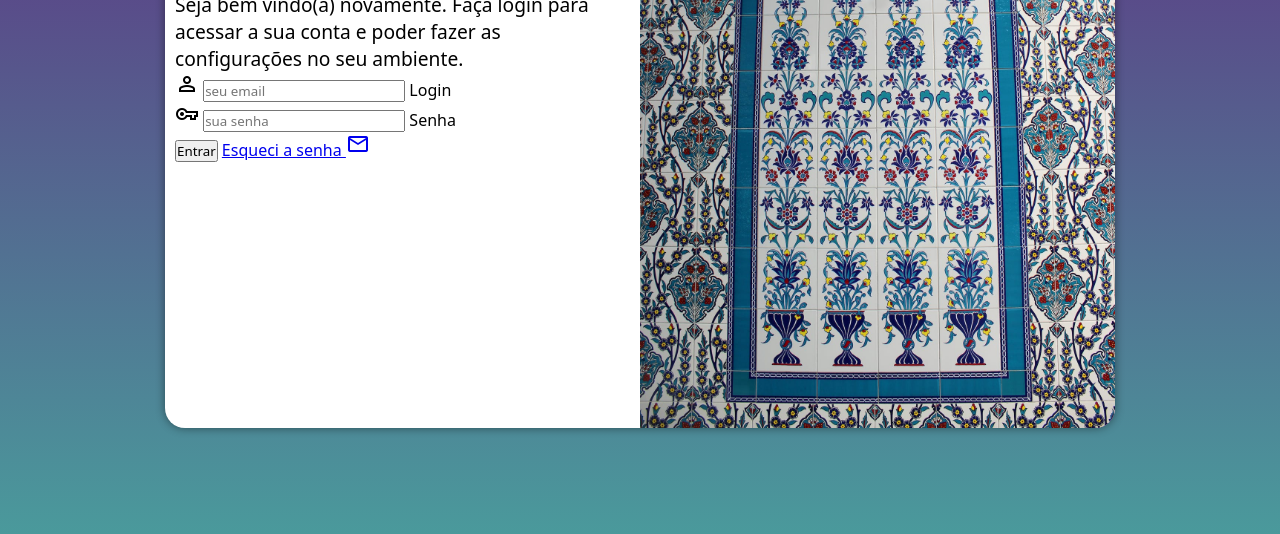
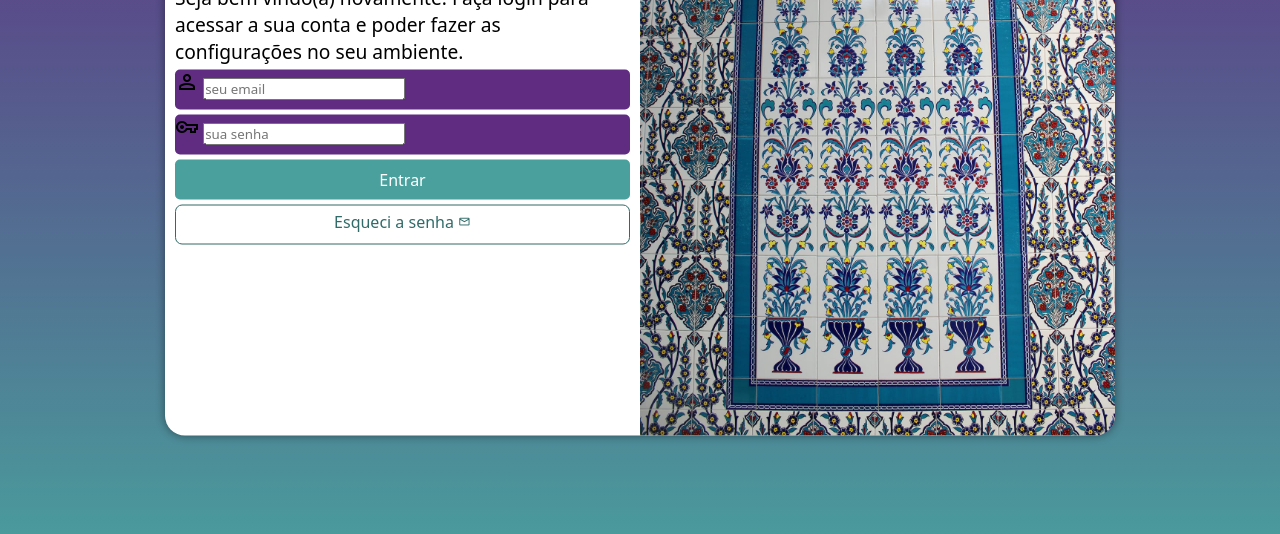
Before and after one commit to Jan-Carneiro/pojeto-login, a plain HTML site: page index.html in a window 1280 px wide. Shown: the part 222-756 px from the top of the page. Drawn offline with nearby package versions, Linux system fonts and the light colour scheme.

Commit message:
atualizando...

```diff
--- a/estilos/style.css
+++ b/estilos/style.css
@@ -35,7 +35,7 @@ section#login{
     transform: translate(-50% , -50%);
     background-color: white;
     width: 250px;
-    height: 500px;
+    height: 515px;
     border-radius: 20px;
     overflow: hidden;
     box-shadow: 0px 0px 10px rgba(0, 0, 0, 0.451);
@@ -65,3 +65,49 @@ div#formulario > h1{
 div#formulario > p{
     font-size: 0.8em;
 }
+
+form > div.campo{
+    background-color:#5f2c82;
+    display: block;
+    width: 100%;
+    height: 40px;
+    border-radius: 5px;
+    margin: 5px 0px;
+}
+div.campo > label{
+    display: none;
+}
+form > input[type=submit]{
+    display: block;
+    font-size: 1em;
+    width: 100%;
+    height: 40px;
+    background-color: #49a09d ;
+    color: white;
+    border: none;
+    border-radius: 5px;
+    cursor: pointer;
+}
+form > input[type=submit]:hover{
+    background-color: #306b69;
+}
+form > a.botao{
+    display: block;
+    text-align: center;
+    font-size: 1em;
+    color: #306b69;
+    width: 100%;
+    height: 40px;
+    background-color: white ;
+    border: 1px solid  #306b69;
+    border-radius: 7px;
+    text-decoration: none;
+    padding-top: 5px;
+    margin-top: 5px;
+}
+form > a.botao:hover{
+    background-color: #5fcfcc ;
+}
+form > a.botao > span{
+    font-size: 0.8em;
+}
--- a/index.html
+++ b/index.html
@@ -28,7 +28,7 @@
                         <label for="isenha">Senha</label>
                     </div>
                     <input type="submit" value="Entrar">
-                    <a href="esqueci.html">Esqueci a senha <span class="material-symbols-outlined">mail</span></a>
+                    <a href="esqueci.html" class="botao">Esqueci a senha <span class="material-symbols-outlined">mail</span></a>
                 </form>
             </div>
 
```
